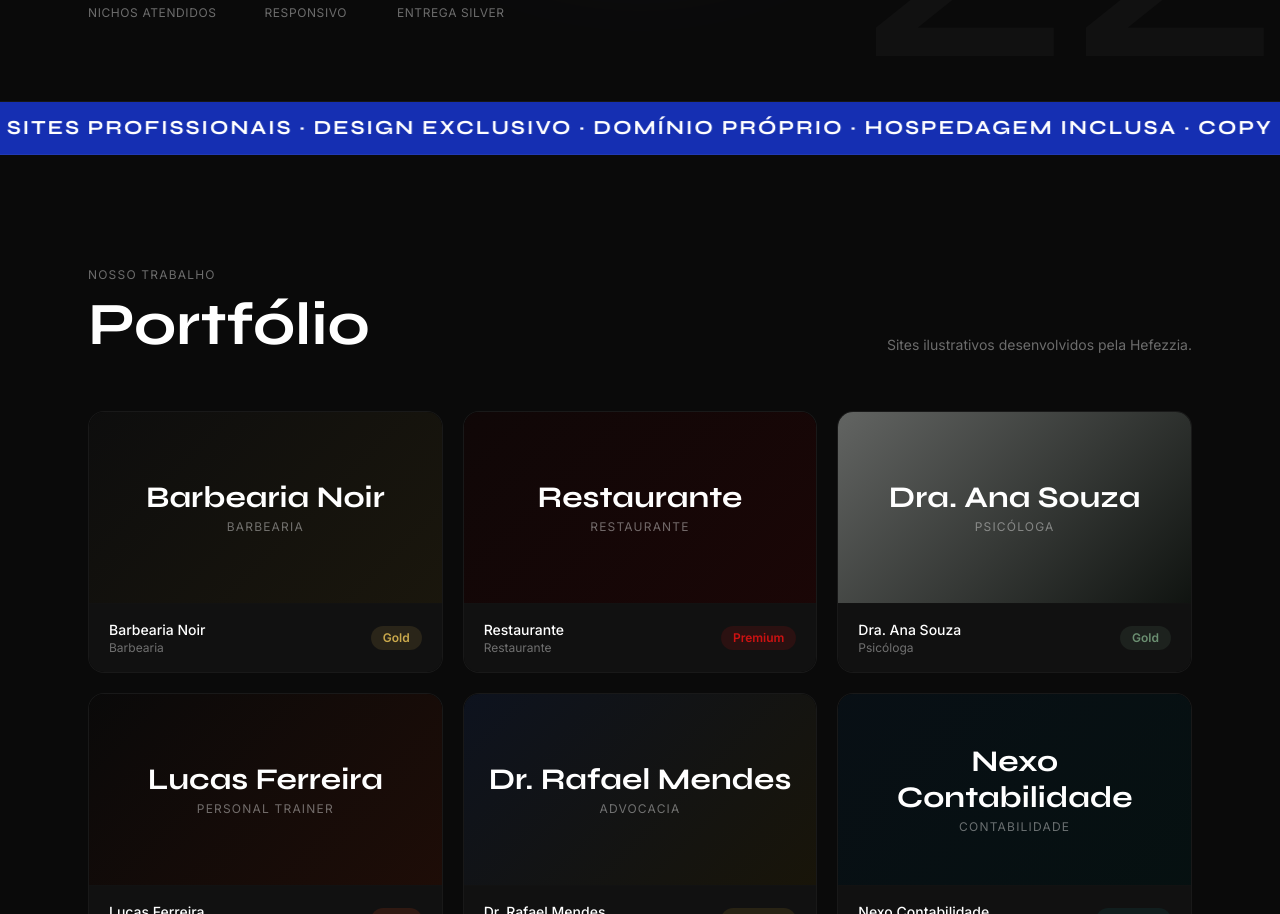
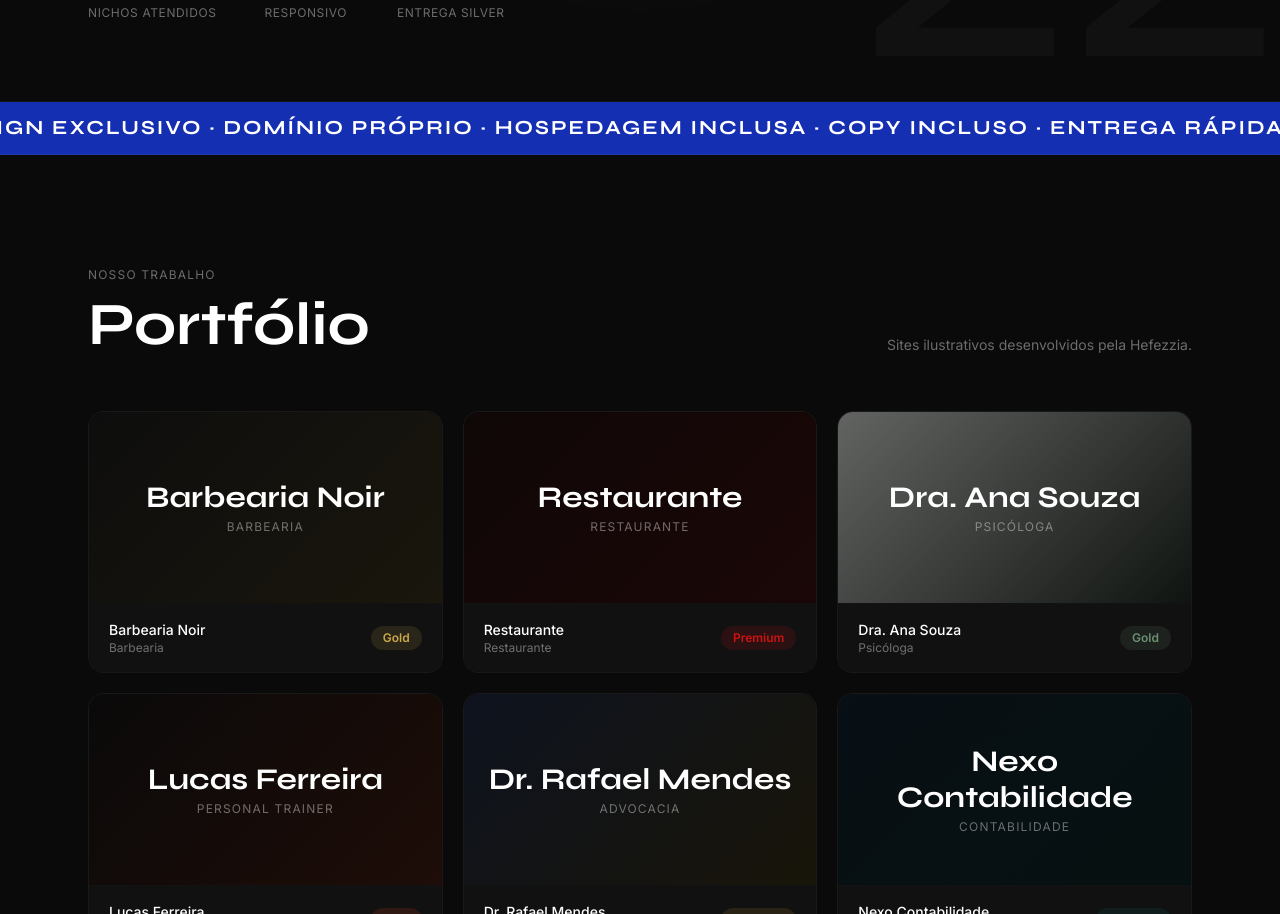
Before and after one commit to hefezzia/hefezzia-site, a Next.js app: page / in a window 1280 px wide. Shown: the part 792-1706 px from the top of the page. Built offline with nearby package versions, Linux system fonts and the light colour scheme.

Commit message:
Update globals.css

```diff
--- a/app/globals.css
+++ b/app/globals.css
@@ -132,13 +132,12 @@
 @utility marquee-track {
   width: max-content;
   display: flex;
-  animation: marquee 40s linear infinite;
-  will-change: transform;
+  animation: marquee 4s linear infinite;
 }
 
 @media (max-width: 767px) {
   .marquee-track {
-    animation-duration: 30s;
+    animation-duration: 60s;
   }
 }
 
@@ -149,7 +148,7 @@
 
 @keyframes marquee {
   from { transform: translateX(0); }
-  to   { transform: translateX(-50%); }
+  to { transform: translateX(-50%); }
 }
 
 /* ─── Base ───────────────────────────────────────────────── */
```
